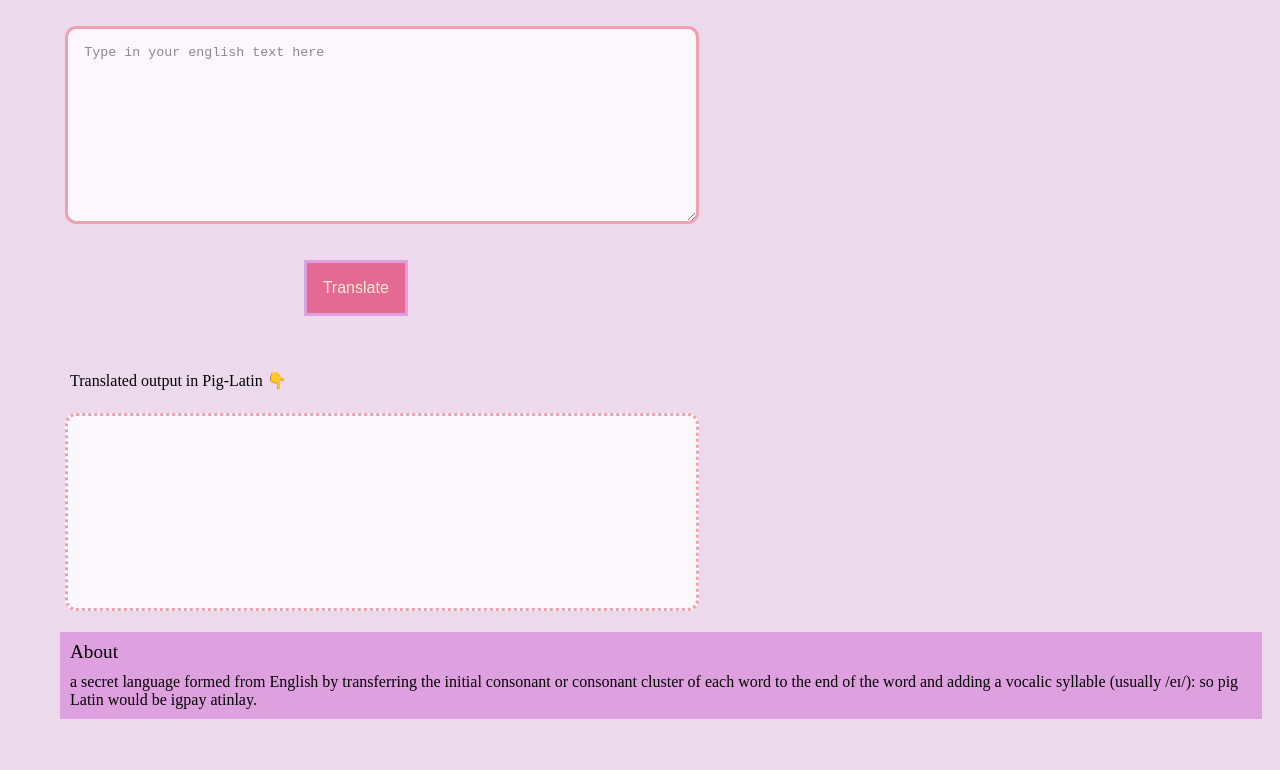
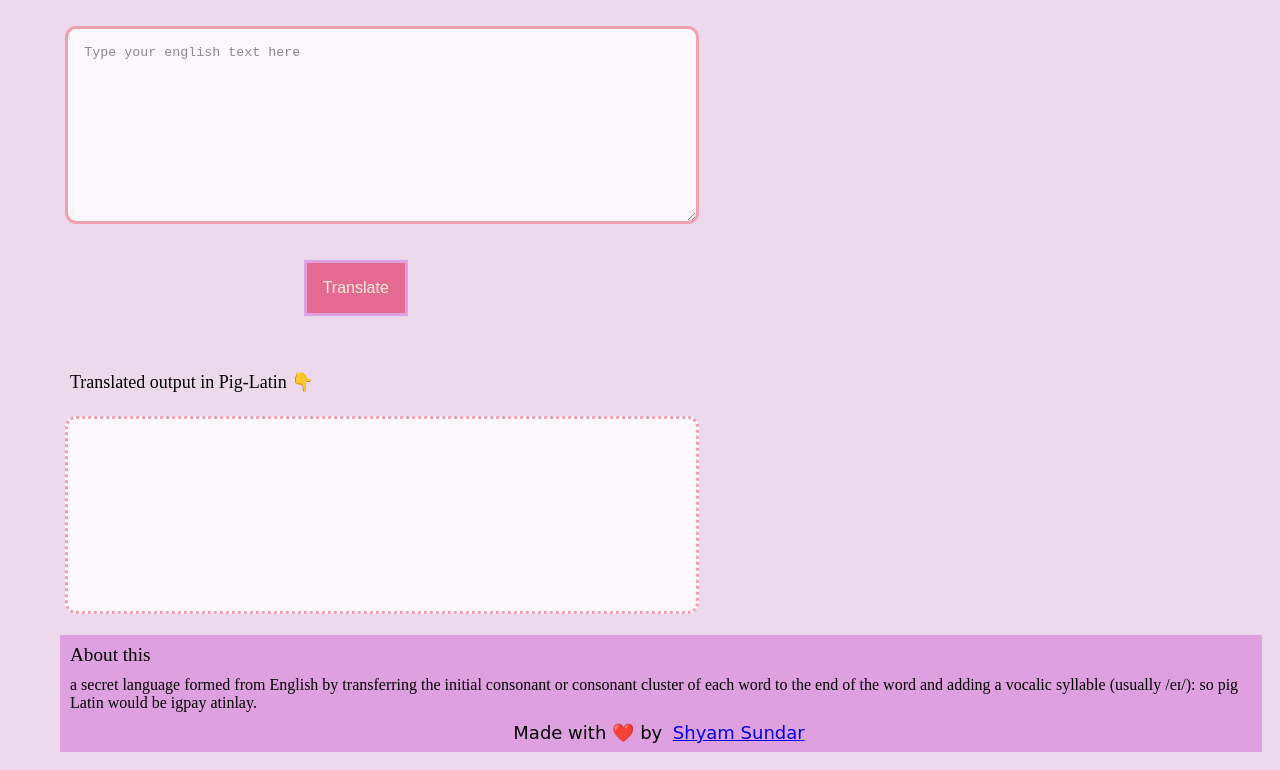
Before and after one commit to yamsun/pig-latin-translator, a plain HTML site: page index.html in a window 1280 px wide. Shown: the part 82-852 px from the top of the page. Before the commit the page ends 818 px from the top, so only its background shows below. Drawn offline with Linux system fonts and the light colour scheme.

Commit message:
update index.html

```diff
--- a/index.html
+++ b/index.html
@@ -14,10 +14,10 @@
     </nav>
     <main>
 
-        <textarea id="txt-area" placeholder="Type in your english text here"></textarea>
+        <textarea id="txt-area" placeholder="Type your english text here"></textarea>
         <button id="btn-translate">Translate</button>
         <br>
-        <div>Translated output in Pig-Latin 👇</div>
+        <div style="font-size: large;">Translated output in Pig-Latin 👇</div>
         <br>
 
         <div id="output"></div>
@@ -25,8 +25,10 @@
     </main>
 
     <footer>
-        <div style="font-size:larger;">About</div>
+        <div style="font-size:larger;">About this</div>
         <div>a secret language formed from English by transferring the initial consonant or consonant cluster of each word to the end of the word and adding a vocalic syllable (usually /eɪ/): so pig Latin would be igpay atinlay.</div>
+        <div id="made-with" style="font-size:large; text-align: center; font-family: cursive;">Made with  ❤️  by <a href="https://shyam-sundar.netlify.app/">Shyam Sundar</a></div>
+
     </footer>
 
     <script src="app.js" type="text/javascript"></script>
```
